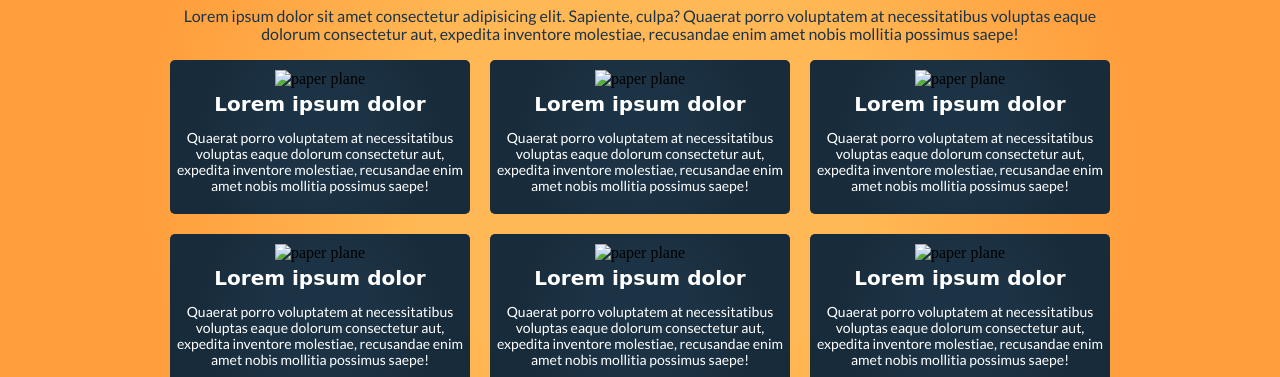
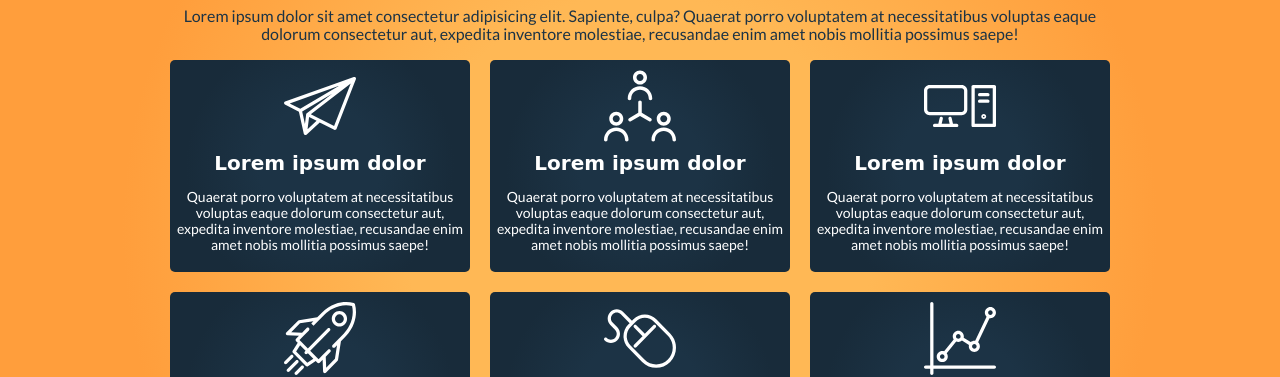
Before and after one commit to tkepa/gulp-wtf, a website: page src/content/index.html in a window 1280 px wide. Shown: the part 425-802 px from the top of the page. Drawn offline with nearby package versions, Linux system fonts and the light colour scheme; files that its build step writes are made by us from their sources; the site is published under a folder, as on GitHub Pages, so addresses that start at the root find nothing; files whose address does not match are found by name; a web font is replaced by a local one.

Commit message:
changed images src

```diff
--- a/src/content/index.html
+++ b/src/content/index.html
@@ -44,7 +44,7 @@
                 <section>
                     <div class="highlights__content">
                         <header>
-                            <img class="highlights__image" src="/assets/img/paper-plane.svg" alt="paper plane">
+                            <img class="highlights__image" src="assets/img/paper-plane.svg" alt="paper plane">
                             <h3 class="highlights__heading">Lorem ipsum dolor</h3>
                         </header>
 
@@ -57,7 +57,7 @@
                 <section>
                     <div class="highlights__content">
                         <header>
-                            <img class="highlights__image" src="/assets/img/networking-group.svg" alt="paper plane">
+                            <img class="highlights__image" src="assets/img/networking-group.svg" alt="paper plane">
                             <h3 class="highlights__heading">Lorem ipsum dolor</h3>
                         </header>
 
@@ -70,7 +70,7 @@
                 <section>
                     <div class="highlights__content">
                         <header>
-                            <img class="highlights__image" src="/assets/img/pc-tower.svg" alt="paper plane">
+                            <img class="highlights__image" src="assets/img/pc-tower.svg" alt="paper plane">
                             <h3 class="highlights__heading">Lorem ipsum dolor</h3>
                         </header>
 
@@ -83,7 +83,7 @@
                 <section>
                     <div class="highlights__content">
                         <header>
-                            <img class="highlights__image" src="/assets/img/rocket.svg" alt="paper plane">
+                            <img class="highlights__image" src="assets/img/rocket.svg" alt="paper plane">
                             <h3 class="highlights__heading">Lorem ipsum dolor</h3>
                         </header>
 
@@ -96,7 +96,7 @@
                 <section>
                     <div class="highlights__content">
                         <header>
-                            <img class="highlights__image" src="/assets/img/wire.svg" alt="paper plane">
+                            <img class="highlights__image" src="assets/img/wire.svg" alt="paper plane">
                             <h3 class="highlights__heading">Lorem ipsum dolor</h3>
                         </header>
 
@@ -109,7 +109,7 @@
                 <section>
                     <div class="highlights__content">
                         <header>
-                            <img class="highlights__image" src="/assets/img/line-stats.svg" alt="paper plane">
+                            <img class="highlights__image" src="assets/img/line-stats.svg" alt="paper plane">
                             <h3 class="highlights__heading">Lorem ipsum dolor</h3>
                         </header>
 
```
